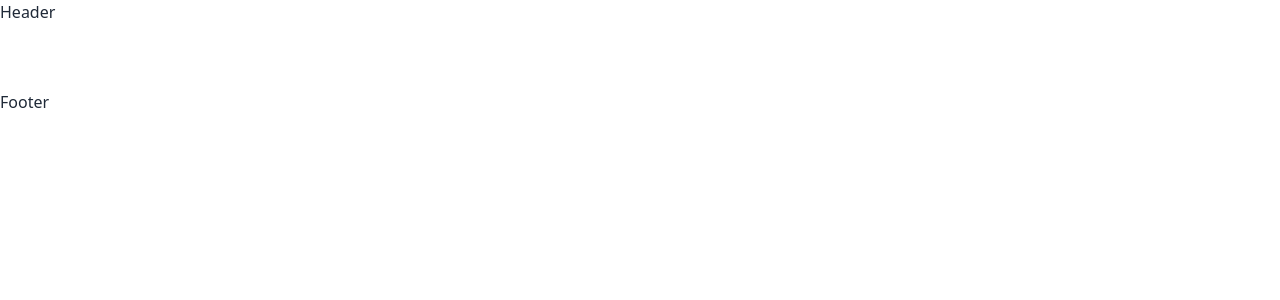
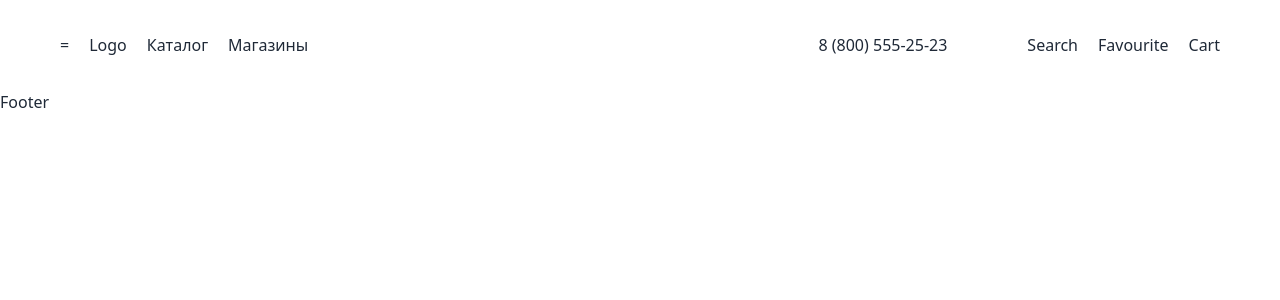
Before and after one commit to victes/siveno-app, a Next.js app: page / in a window 1280 px wide. Shown: the top 300 px of the page. Built offline with nearby package versions, Linux system fonts and the light colour scheme.

Commit message:
feat: create header prototype

```diff
--- a/src/shared/ui/Container/ui/Container.tsx
+++ b/src/shared/ui/Container/ui/Container.tsx
@@ -4,7 +4,7 @@ import { IContainer } from '../types/types'
 
 const Container = ({children}: IContainer) => {
   return (
-    <div className='max-w-[1500px] w-full m-auto'>{children}</div>
+    <div className='max-w-[1700px] w-full m-auto px-[60px]'>{children}</div>
   )
 }
 
--- a/src/shared/ui/Layout/Header.tsx
+++ b/src/shared/ui/Layout/Header.tsx
@@ -4,8 +4,25 @@ import { Container } from '../Container';
 
 const Header = () => {
   return (
-    <header className='h-[90px] bg-white'>
-        <Container>Header</Container>
+    <header className='bg-white'>
+        <Container>
+            <div className='flex flex-row text-center items-center h-[90px] justify-between'>
+                <div className='flex justify-center items-center text-center gap-5'>
+                    <p>=</p>
+                    <h1 className=''>Logo</h1>
+                    <p>Каталог</p>
+                    <p>Магазины</p>
+                </div>
+                <div className='flex '>
+                    <p>8 (800) 555-25-23</p>
+                    <div className='flex gap-5 ml-20'>
+                        <p>Search</p>
+                        <p>Favourite</p>
+                        <p>Cart</p>
+                    </div>
+                </div>
+            </div>
+        </Container>
     </header>
   )
 }
--- a/src/shared/ui/Text/types/types.ts
+++ b/src/shared/ui/Text/types/types.ts
@@ -1,3 +1,5 @@
 export interface IText {
   text: string;
+  fontSize?: number;
+  color?: string;
 }
--- a/src/shared/ui/Text/ui/Text.tsx
+++ b/src/shared/ui/Text/ui/Text.tsx
@@ -1,8 +1,9 @@
 import React from 'react'
+import { IText } from '../types/types'
 
-const Text = ({text}) => {
+const Text = ({text}: IText) => {
   return (
-    <div>Text</div>
+    <p>{text}</p>
   )
 }
 
```
